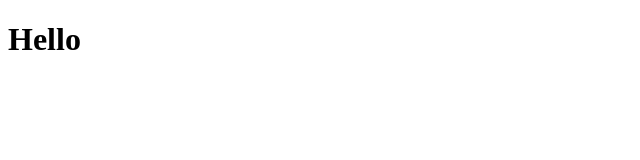
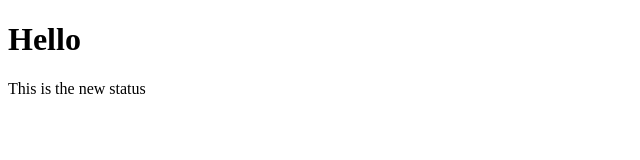
Before and after one commit to Yashwanth76765/local, a plain HTML site: page index.html in a window 1280 px wide. Shown: the whole page, without its empty margins (0-640 px from the left). Drawn offline with Linux system fonts and the light colour scheme.

Commit message:
new status

```diff
--- a/index.html
+++ b/index.html
@@ -7,5 +7,8 @@
 </head>
 <body>
     <h1>Hello</h1>
+    <p>This is the new status
+
+    </p>
 </body>
 </html>
```
